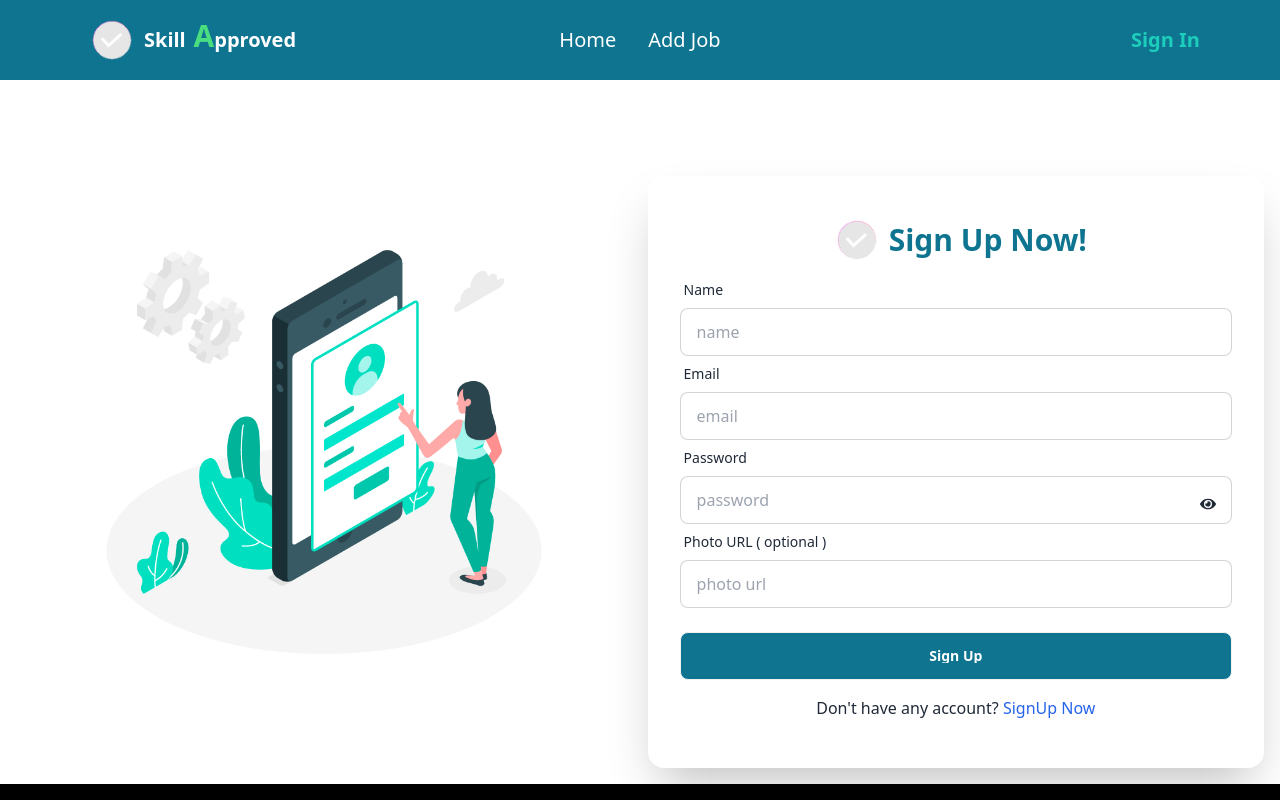
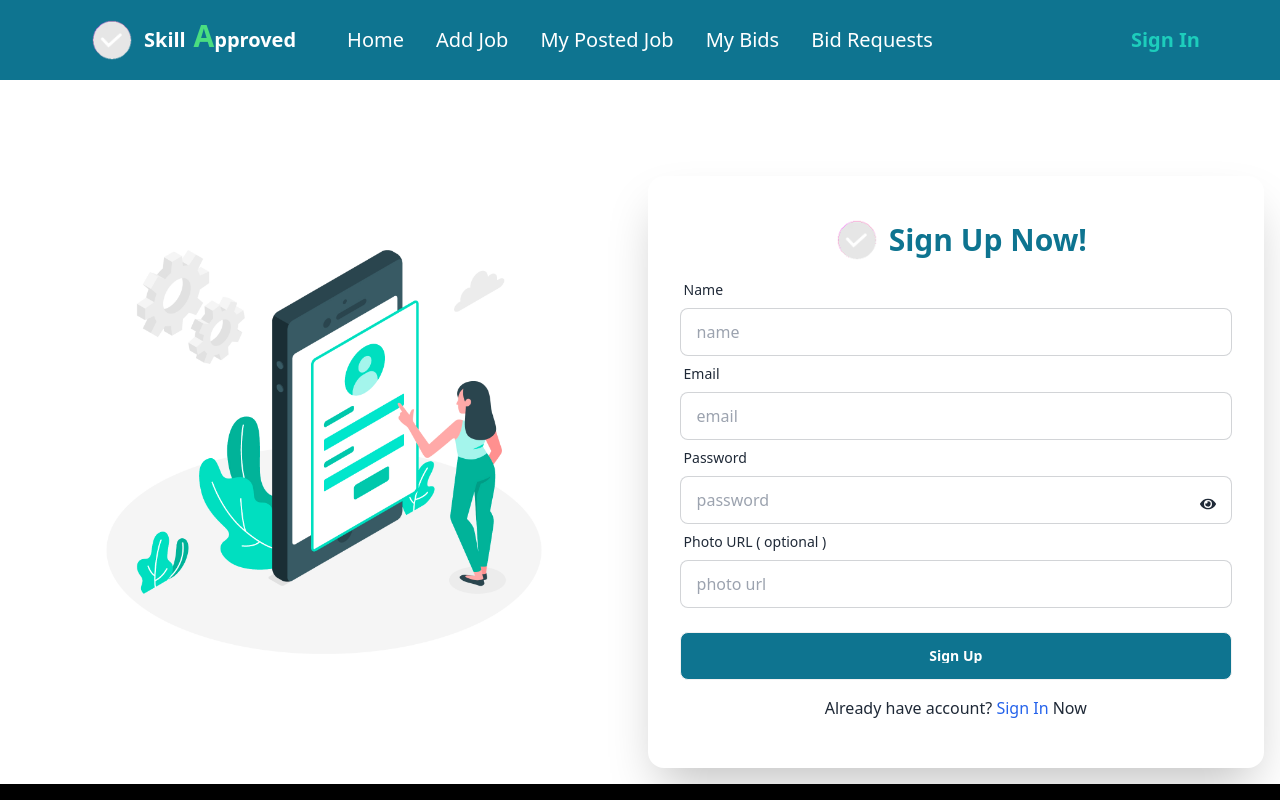
Before and after one commit to rakibaakter/skill-approved-client, a React (Vite) app: page /sign-up in a window 1280 px wide. Shown: the top 800 px of the page. Built offline with nearby package versions, Linux system fonts and the light colour scheme; no server answers.

Commit message:
post job and redirect to posted job page

```diff
--- a/src/Component/MenuBar/MenuBar.jsx
+++ b/src/Component/MenuBar/MenuBar.jsx
@@ -32,6 +32,30 @@ const MenuBar = () => {
           className={({ isActive }) => isActive && "text-cyan-400 font-bold "}
         >
           Add Job
+        </NavLink>
+      </li>
+      <li>
+        <NavLink
+          to="/my-posted-job"
+          className={({ isActive }) => isActive && "text-cyan-400 font-bold "}
+        >
+          My Posted Job
+        </NavLink>
+      </li>
+      <li>
+        <NavLink
+          to="/my-bids"
+          className={({ isActive }) => isActive && "text-cyan-400 font-bold "}
+        >
+          My Bids
+        </NavLink>
+      </li>
+      <li>
+        <NavLink
+          to="/bid-requests"
+          className={({ isActive }) => isActive && "text-cyan-400 font-bold "}
+        >
+          Bid Requests
         </NavLink>
       </li>
     </>
--- a/src/Pages/AddJob/AddJob.jsx
+++ b/src/Pages/AddJob/AddJob.jsx
@@ -1,24 +1,76 @@
+import axios from "axios";
 import PageBanner from "../../Component/PageBanner/PageBanner";
 import PrimaryButton from "../../Component/PrimaryButton/PrimaryButton";
+import useAuthInfoHook from "../../Hooks/useAuthInfoHook";
 import useCategoryData from "../../Hooks/useCategoryData";
+import Swal from "sweetalert2";
+import { useState } from "react";
+import { useNavigate } from "react-router-dom";
 
 const AddJob = () => {
+  const { user } = useAuthInfoHook();
   const categories = useCategoryData();
-  console.log(categories);
+  const [isRedirect, setRedirect] = useState(false);
+  const navigate = useNavigate();
 
+  const handleAddJob = (event) => {
+    event.preventDefault();
+    const form = event.target;
+    const posterEmail = form.email.value;
+    const title = form.title.value;
+    const deadline = form.deadline.value;
+    const category = form.category.value;
+    const minSalary = form.minSalary.value;
+    const maxSalary = form.maxSalary.value;
+    const description = form.description.value;
+
+    const newJob = {
+      posterEmail,
+      title,
+      deadline,
+      category,
+      minSalary,
+      maxSalary,
+      description,
+    };
+    console.log(newJob);
+
+    axios
+      .post("http://localhost:5000/postedJob", newJob)
+      .then((res) => {
+        Swal.fire({
+          icon: "success",
+          title: "Your job has been posted",
+          showConfirmButton: true,
+        });
+        setRedirect(true);
+      })
+      .catch((error) => {
+        Swal.fire({
+          icon: "error",
+          title: "Oops...",
+          text: error,
+        });
+      });
+  };
+
+  if (isRedirect) {
+    navigate("/my-posted-job");
+  }
   return (
     <div>
       <PageBanner> New Job Requirement</PageBanner>
       <div className="card w-full lg:w-2/3 py-10 mx-auto px-2 md:px-10 lg:px-20 ">
-        <form className="card-body space-y-4">
+        <form onSubmit={handleAddJob} className="card-body space-y-4">
           {/* email */}
           <div className="form-control">
             <label className="input-group ">
               <span className="bg-cyan-700 text-white md:w-1/6">Email</span>
               <input
                 type="email"
-                placeholder="info@site.com"
+                defaultValue={user.email}
                 name="email"
+                disabled
                 className="input input-bordered border-cyan-700 w-full"
               />
             </label>
@@ -30,7 +82,7 @@ const AddJob = () => {
               <input
                 type="text"
                 placeholder="job title"
-                name="jobTitle"
+                name="title"
                 className="input input-bordered border-cyan-700 w-full"
               />
             </label>
@@ -45,7 +97,7 @@ const AddJob = () => {
                 </span>
                 <input
                   type="date"
-                  name="date"
+                  name="deadline"
                   className="input input-bordered border-cyan-700 w-full"
                 />
               </label>
@@ -56,7 +108,10 @@ const AddJob = () => {
                 <span className="bg-cyan-700 text-white md:w-1/3">
                   Category
                 </span>
-                <select className="select select-info w-full max-w-xs">
+                <select
+                  name="category"
+                  className="select select-info w-full max-w-xs"
+                >
                   <option disabled selected>
                     Select Category
                   </option>
@@ -101,7 +156,8 @@ const AddJob = () => {
                 Job Description
               </span>
               <textarea
-                className="textarea textarea-bordered border-cyan-700 w-full lg:w-1/3"
+                name="description"
+                className="textarea textarea-bordered border-cyan-700 w-full "
                 placeholder="Job Description"
               ></textarea>
             </label>
--- /dev/null
+++ b/src/Pages/MyPostedJob/MyPostedJob.jsx
@@ -0,0 +1,9 @@
+const MyPostedJob = () => {
+  return (
+    <div>
+      <h1>my posted job</h1>
+    </div>
+  );
+};
+
+export default MyPostedJob;
--- a/src/Pages/Register/Register.jsx
+++ b/src/Pages/Register/Register.jsx
@@ -137,11 +137,12 @@ const Register = () => {
             </form>
 
             <p className="text-center my-4">
-              {`Don't have any account?`}
-              <Link to="/register" className="text-blue-600">
+              {`Already have account?`}
+              <Link to="/login" className="text-blue-600">
                 {" "}
-                SignUp Now
-              </Link>
+                Sign In
+              </Link>{" "}
+              Now
             </p>
           </div>
         </div>
--- /dev/null
+++ b/src/Providers/PrivateRoute.jsx
@@ -0,0 +1,24 @@
+import { Navigate, useLocation } from "react-router-dom";
+import useAuthInfoHook from "../Hooks/useAuthInfoHook";
+import gif from "../assets/tick.gif";
+
+const PrivateRoute = ({ children }) => {
+  const { user, loading } = useAuthInfoHook();
+  const location = useLocation();
+
+  if (loading) {
+    return (
+      <div className="w-1/2 mx-auto text-center py-10">
+        {/* <span className="loading loading-spinner loading-lg text-accent"></span> */}
+        <img src={gif} alt="" />
+      </div>
+    );
+  }
+  if (user) {
+    return children;
+  }
+
+  return <Navigate to="/login" state={location.pathname} replace />;
+};
+
+export default PrivateRoute;
--- a/src/RouterProviders/Routers.jsx
+++ b/src/RouterProviders/Routers.jsx
@@ -5,6 +5,8 @@ import Login from "../Pages/Login/Login";
 import Register from "../Pages/Register/Register";
 import AddJob from "../Pages/AddJob/AddJob";
 import Home from "../Pages/Home/Home";
+import PrivateRoute from "../Providers/PrivateRoute";
+import MyPostedJob from "../Pages/MyPostedJob/MyPostedJob";
 
 const Routers = createBrowserRouter([
   {
@@ -18,7 +20,19 @@ const Routers = createBrowserRouter([
       },
       {
         path: "/add-job",
-        element: <AddJob />,
+        element: (
+          <PrivateRoute>
+            <AddJob />
+          </PrivateRoute>
+        ),
+      },
+      {
+        path: "/my-posted-job",
+        element: (
+          <PrivateRoute>
+            <MyPostedJob />
+          </PrivateRoute>
+        ),
       },
       {
         path: "/login",
```
